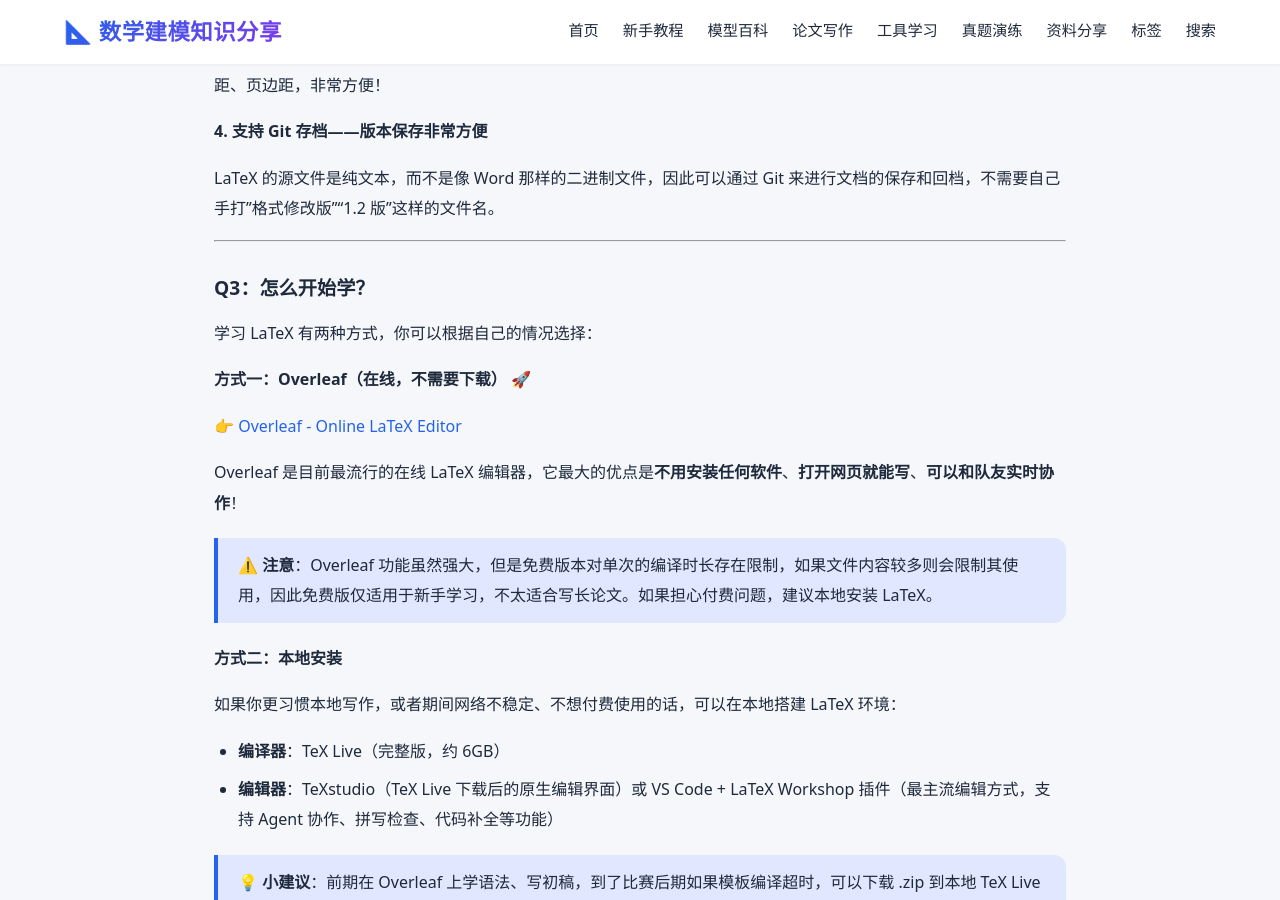
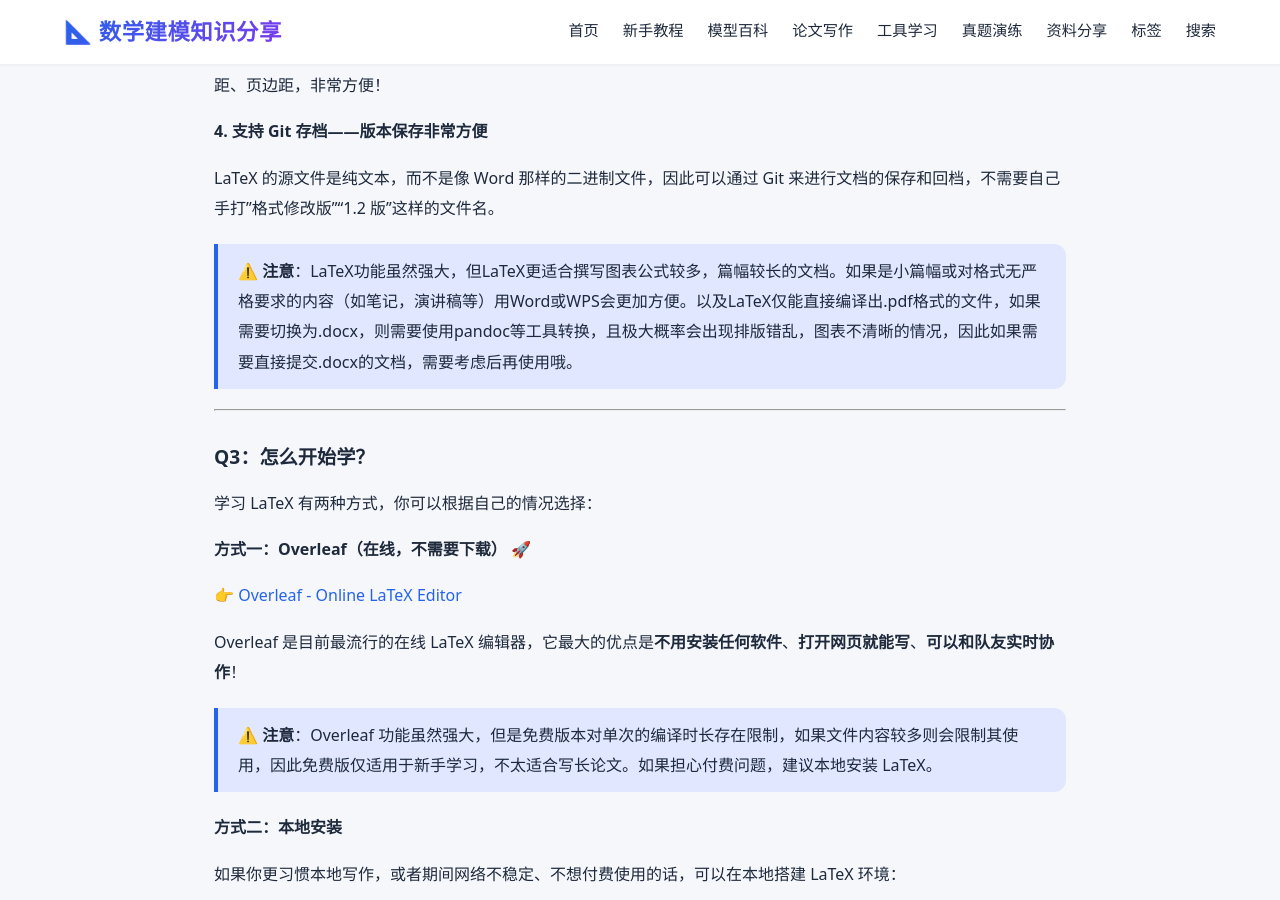
Before and after one commit to KawaiiWarma520/math-modeling, a Jekyll site: the page built from _posts/2026-06-05-latex-guide.md, in a window 1280 px wide and 900 px high, scrolled down 3463 px. Built offline with Jekyll 4.4.1, drawn with Linux system fonts in a browser that asks for light colours; some of the changed text lies outside the part shown.

Commit message:
LaTeX 攻略：补充 LaTeX 局限性的提示，调整插图示例，修正参考文献标准年份

````diff
--- a/_posts/2026-06-05-latex-guide.md
+++ b/_posts/2026-06-05-latex-guide.md
@@ -130,6 +130,8 @@
 **4. 支持 Git 存档——版本保存非常方便**
 
 LaTeX 的源文件是纯文本，而不是像 Word 那样的二进制文件，因此可以通过 Git 来进行文档的保存和回档，不需要自己手打"格式修改版""1.2 版"这样的文件名。
+
+> ⚠️ **注意**：LaTeX功能虽然强大，但LaTeX更适合撰写图表公式较多，篇幅较长的文档。如果是小篇幅或对格式无严格要求的内容（如笔记，演讲稿等）用Word或WPS会更加方便。以及LaTeX仅能直接编译出.pdf格式的文件，如果需要切换为.docx，则需要使用pandoc等工具转换，且极大概率会出现排版错乱，图表不清晰的情况，因此如果需要直接提交.docx的文档，需要考虑后再使用哦。
 
 ---
 
@@ -394,9 +396,11 @@
 在插入图片之前，我们一般会在论文模板所在的文件夹下，新建一个 `figures` 文件夹来存放图片文件，以便于文档路径的填写。
 
 ```latex
-\usepackage{float}  % 注意添加宏包
+\usepackage{ctex}        % 支持中文字体
+\usepackage{graphicx}    % 提供 \includegraphics 命令，插入图片必须
+\usepackage{caption}     % 控制图注格式
 
-\begin{figure}[H]
+\begin{figure}[htbp]
     \centering
     \includegraphics[width=0.8\textwidth]{figures/技术路线图.png}
     \caption{技术路线图}
@@ -439,6 +443,7 @@
 \usepackage{ctex}        % 支持中文字体
 \usepackage{graphicx}    % 提供 \includegraphics 命令，插入图片必须
 \usepackage{caption}     % 控制图注格式
+\usepackage{float}       % 支持图片严格放在此处的功能
 
 \begin{figure}[H]
     \centering
@@ -489,7 +494,7 @@
 
 **各部分详解：**
 
-`[table]` 负责表格的位置浮动和编号，`tabular` 负责画表格和内容的填充。
+`table` 负责表格的位置浮动和编号，`tabular` 负责画表格和内容的填充。
 
 `\captionsetup[table]{font={bf}}` 的含义：
 
````
Also changed, not shown: other parts of _posts/2026-06-05-latex-guide.md (+2 -2 lines).
